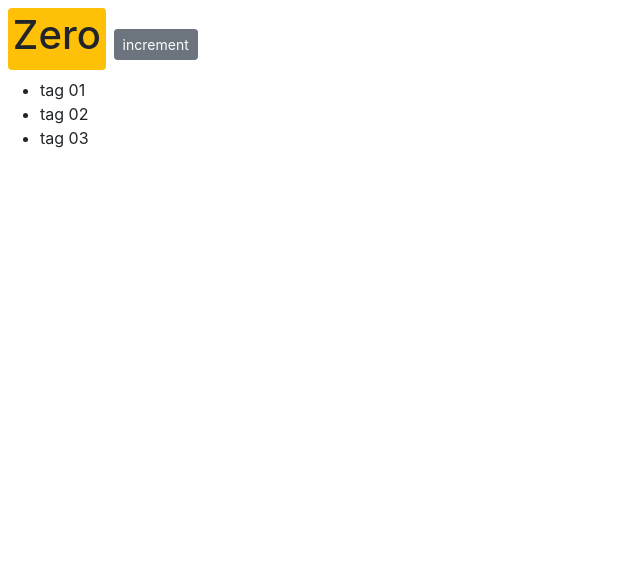
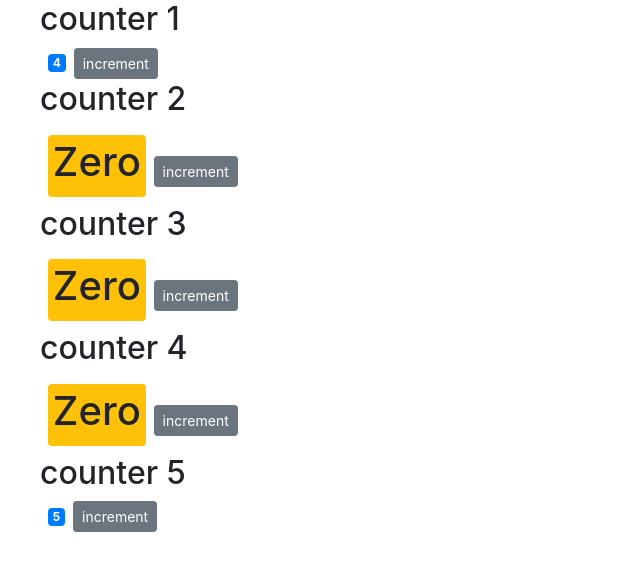
Before and after one commit to dinith95/sampleReactApp, a React (Create React App) app: page / in a window 1280 px wide. Shown: the top 570 px of the page, without its empty margins (0-640 px from the left). Built offline with nearby package versions, Linux system fonts and the light colour scheme.

Commit message:
nesting components and passing parameters to them

```diff
--- a/src/components/counter.jsx
+++ b/src/components/counter.jsx
@@ -1,15 +1,14 @@
 import React, { Component } from "react";
 class Counter extends Component {
   state = {
-    count: 0,
-    // image: "https://picsum.photos/200",
+    count: this.props.value, // declare the count as props value
     tags: [
       'tag 01' , 'tag 02' , 'tag 03'
     ]
   };
 
   styles = {
-    fontSize: 20,
+    // fontSize: 20,
     fontWeight: "bold"
   };
   // get count method => return number if count > 1 else return zero
@@ -37,23 +36,23 @@
     handleIncrement = (id) => {
       // state should be updated
       this.setState({
-        count: this.state.count + id ,
+        count: this.state.count + 1 ,
       })
     }
-  // the main ui structure is placed in the render method
+
   render() {
     return (
-      // react fragment is a ideal replacement for div
+
       <React.Fragment>
+        {this.props.children}
         <span className={this.getClasses()}>{this.getCount()} </span>
-        {/* the getClasses() method is passed as a style class */}
-        {/* the getcount() method is passed as the count  */}
 
-        <button onClick={ () => this.handleIncrement(23)} className="btn btn-secondary btn-sm">increment</button>
+
+        <button onClick={ () => this.handleIncrement()} className="btn btn-secondary btn-sm">increment</button>
         <img src={this.state.image} alt="" />
-        <ul>
+        {/* <ul>
           {this.getTags()}
-        </ul>
+        </ul> */}
       </React.Fragment>
     );
   }
--- /dev/null
+++ b/src/components/counters.jsx
@@ -0,0 +1,30 @@
+import React, { Component } from 'react';
+import Counter from './counter';
+
+class Counters extends Component {
+    state = {
+        counters : [
+            {id: 1 , value: 4 },
+            {id: 2 , value: 0 },
+            {id: 3 , value: 0 },
+            {id: 4 , value: 0 },
+            {id: 5 , value: 5},
+        ]
+    }
+
+    render() {
+        return (
+            <React.Fragment>
+                <ul>
+                {this.state.counters.map(
+                    counter => <Counter key={counter.id} value = {counter.value} > <h2> counter  {counter.id}</h2></Counter>)}
+                            {/* add counter id and the value to the list of counter tags  */}
+                </ul>
+
+
+            </React.Fragment>
+         );
+    }
+}
+
+export default Counters;
--- a/src/index.js
+++ b/src/index.js
@@ -3,10 +3,10 @@
 import "./index.css";
 import App from "./App";
 import * as serviceWorker from "./serviceWorker";
-import Counter from "./components/counter";
+import Counters from "./components/counters";
 import "bootstrap/dist/css/bootstrap.css";
 
-ReactDOM.render(<Counter />, document.getElementById("root"));
+ReactDOM.render(<Counters />, document.getElementById("root"));
 
 // If you want your app to work offline and load faster, you can change
 // unregister() to register() below. Note this comes with some pitfalls.
```
